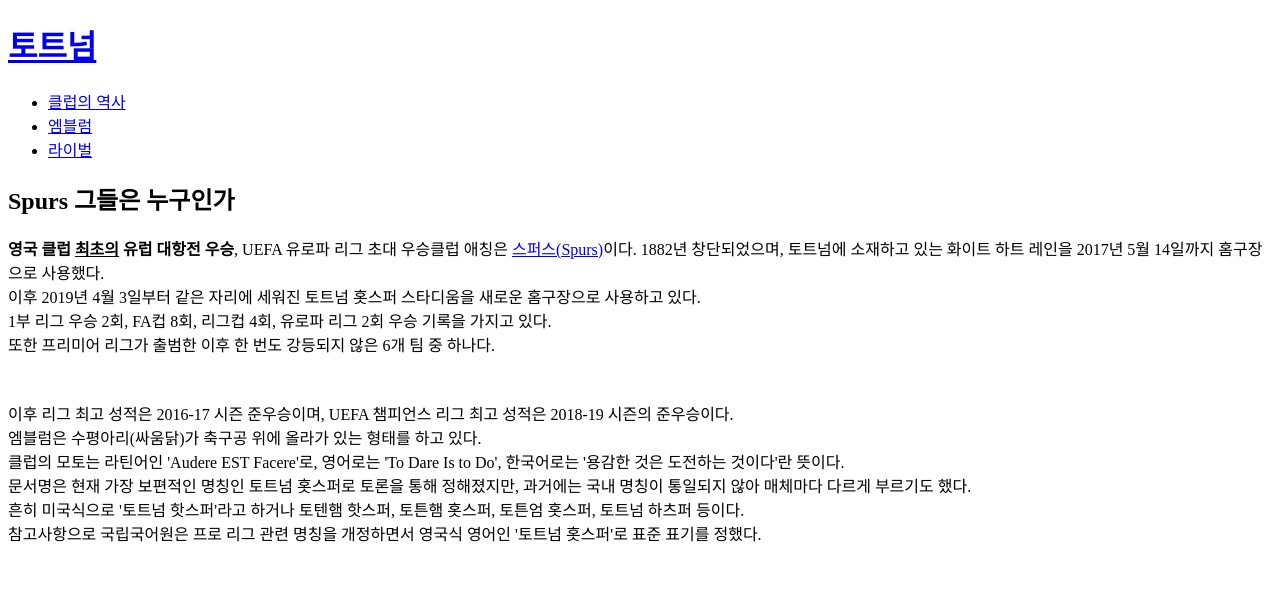
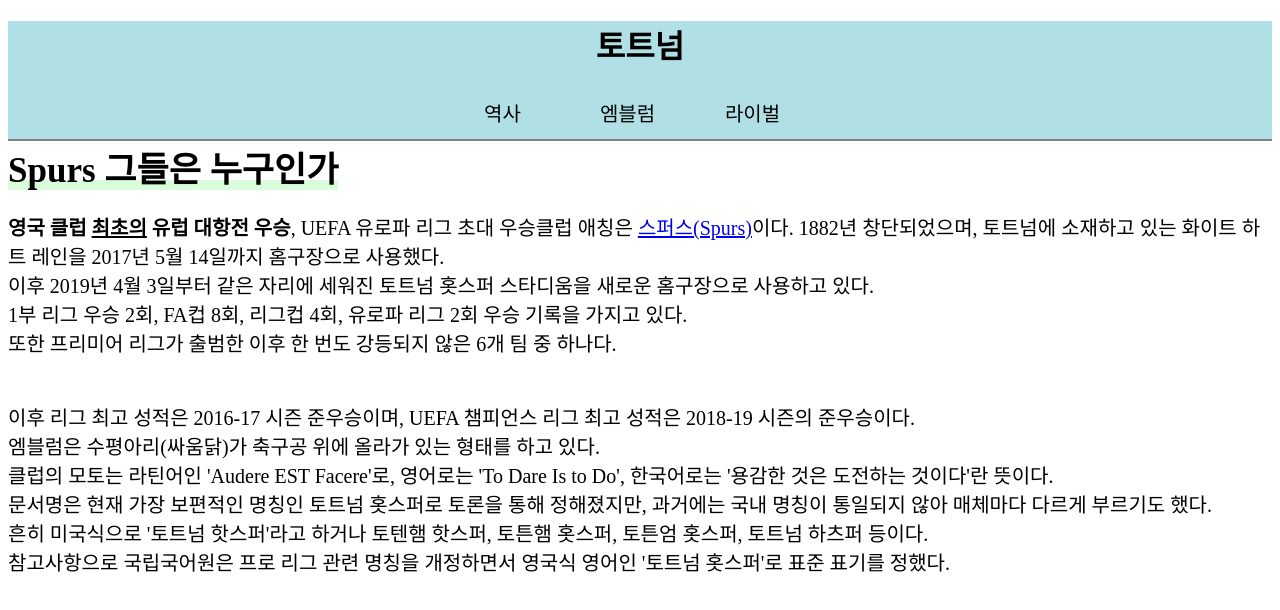
Before and after one commit to Paulomin/web1, a plain HTML site: page 1.html in a window 1280 px wide. Drawn offline with Linux system fonts and the light colour scheme.

Commit message:
Update 1.html

```diff
--- a/1.html
+++ b/1.html
@@ -3,15 +3,60 @@
 <head>
   <title>토트넘 핫스퍼FC</title>
   <meta charset="utf-8">
+  <style>
+    header {
+      background-color: powderblue;
+      border-bottom: 2px solid gray;
+    }
+    header a {
+      color: black
+    }
+    #fa {
+      text-decoration: none;
+    }
+    #menu ul li {
+      float:left;
+      width:25%;
+      height:50px;
+      line-height: 50px;
+      text-align: center;
+      list-style: none;
+      background-color: powderblue;
+      font-size: 20px;
+    }
+    #menu ul {
+      width:500px;
+      margin:0 auto;
+      overflow: hidden;
+      padding-left:100px;
+    }
+    #menu a {
+      text-decoration: none;
+      color: black
+    }
+    #head2 {
+      font-size:35px;
+      display: inline;
+      box-shadow: inset 0 -10px 0 #D9FCDB;
+
+    }
+  </style>
 </head>
 <body>
-  <h1><a href="index.html">토트넘</h1></a>
+   <header>
+    <h1 style="text-align:center;">
+      <a href="index.html" id="fa">토트넘</a>
+    </h1>
+    <div id="menu">
       <ul>
-    <li><a href="1.html">클럽의 역사</li></a>
-    <li><a href="2.html">엠블럼</li></a>
-    <li><a href="3.html">라이벌</li></a>
+        <li><a href="1.html">역사</a></li>
+        <li><a href="2.html">엠블럼</a></li>
+        <li><a href="3.html">라이벌</a></li>
       </ul>
-  <h2>Spurs 그들은 누구인가</h2>
+    </div>
+    </header>
+  <h2 id="head2">Spurs 그들은 누구인가</h2>
+  <article style="font-size:20px;">
      <p><strong>영국 클럽 <u>최초의</u> 유럽 대항전 우승</strong>, UEFA 유로파 리그 초대 우승클럽 애칭은
          <a href="https://www.tottenhamhotspur.com/kr/" target="_blank" title="tottenhamhotspur">스퍼스(Spurs)</a>이다.
       1882년 창단되었으며, 토트넘에 소재하고 있는 화이트 하트 레인을 2017년 5월 14일까지 홈구장으로 사용했다.
@@ -23,5 +68,6 @@
       <br>문서명은 현재 가장 보편적인 명칭인 토트넘 홋스퍼로 토론을 통해 정해졌지만, 과거에는 국내 명칭이 통일되지 않아 매체마다 다르게 부르기도 했다.
       <br>흔히 미국식으로 '토트넘 핫스퍼'라고 하거나 토텐햄 핫스퍼, 토튼햄 홋스퍼, 토튼엄 홋스퍼, 토트넘 하츠퍼 등이다.
       <br>참고사항으로 국립국어원은 프로 리그 관련 명칭을 개정하면서 영국식 영어인 '토트넘 홋스퍼'로 표준 표기를 정했다.</p>
+   </article>
 </body>
 </html>
```
Lines whose indentation alone changed are shown as unchanged.
